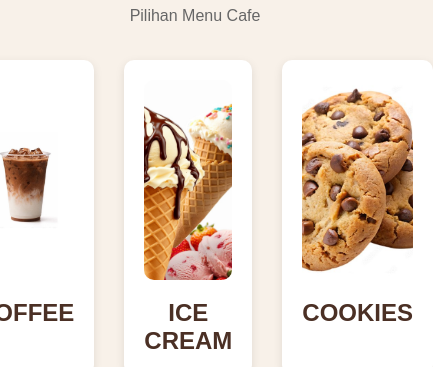
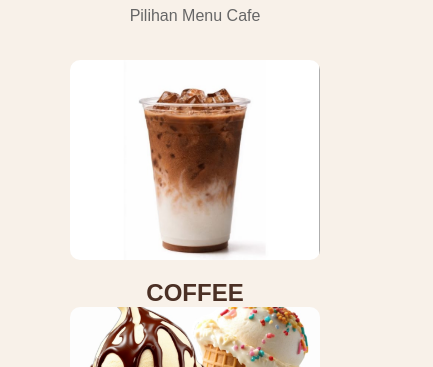
Before and after one commit to fath-pixel/Tugas-pemrograman-web, a plain HTML site: page home.html in a window 390 px wide. Shown: the part 733-1100 px from the top of the page, 433 px wide, since content can reach past the window. Drawn offline with Linux system fonts and the light colour scheme.

Commit message:
update home

```diff
--- a/style.css
+++ b/style.css
@@ -51,18 +51,16 @@
     margin-bottom: 35px;
 }
 
-.home-preview-container {
-    display: flex;
-    justify-content: center;
-    gap: 30px;
-}
+@media (max-width: 768px) {
+    .home-preview-container {
+        flex-direction: column;
+        align-items: center;
+    }
 
-.home-preview-card {
-    width: 280px;
-    background-color: white;
-    border-radius: 10px;
-    padding: 20px;
-    box-shadow: 0 3px 10px rgba(0, 0, 0, 0.1);
+    .home-preview-card {
+        width: 100%;
+        max-width: 350px;
+    }
 }
 
 .home-preview-card img {
```
